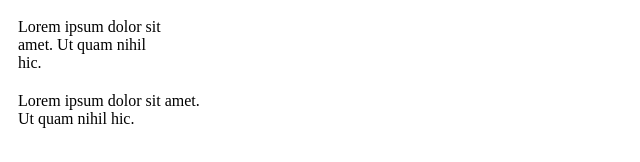
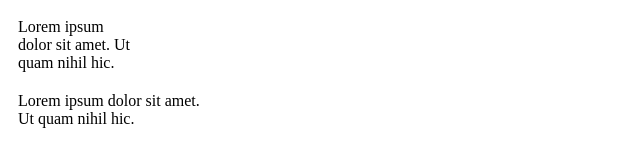
Before and after one commit to knightmoves-schools/026-css-variables-thegrim5562-svg, a website: page index.html in a window 1280 px wide. Shown: the whole page, without its empty margins (0-640 px from the left). Drawn offline with Linux system fonts and the light colour scheme.

Commit message:
Reduce narrow text size from 150px to 120px

```diff
--- a/index.html
+++ b/index.html
@@ -5,7 +5,7 @@
     <style>
         :root {
             --wide-text-size: 200px;
-            --narrow-text-size: 150px;
+            --narrow-text-size: 120px;
             --text-padding: 10px
         }
         .narrow-text {
```
